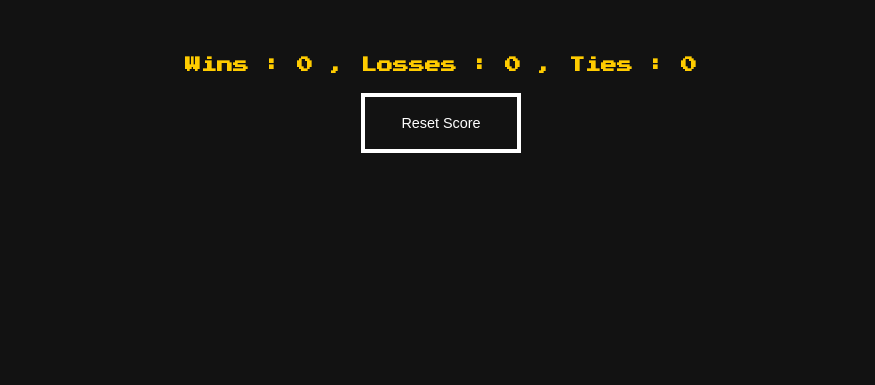
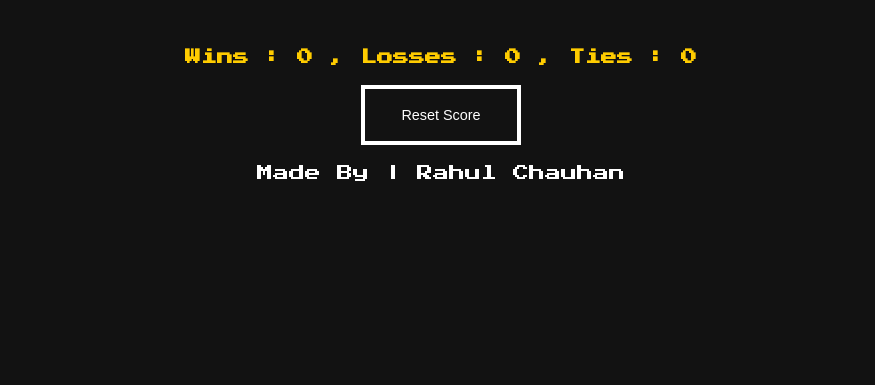
Before and after one commit to Rahul050303/Rock-Paper-Scissors-App, a plain HTML site: page index.html in a window 1280 px wide. Shown: the part 415-800 px from the top of the page, without its empty margins (199-1074 px from the left). Drawn offline with Linux system fonts and the light colour scheme.

Commit message:
Add files via upload

```diff
--- a/index.html
+++ b/index.html
@@ -28,7 +28,9 @@
         <h2 class="scores" id="scoreDisplay">Wins : 0 , Losses : 0 , Ties : 0</h2>
         <button class="resetButton" onclick="resetScore()">Reset Score</button>
     </section>
-
+    <footer>
+        <p>Made By | Rahul Chauhan</p>
+    </footer>
     <script>
         let score = JSON.parse(localStorage.getItem('score')) || {
             wins : 0,
```
